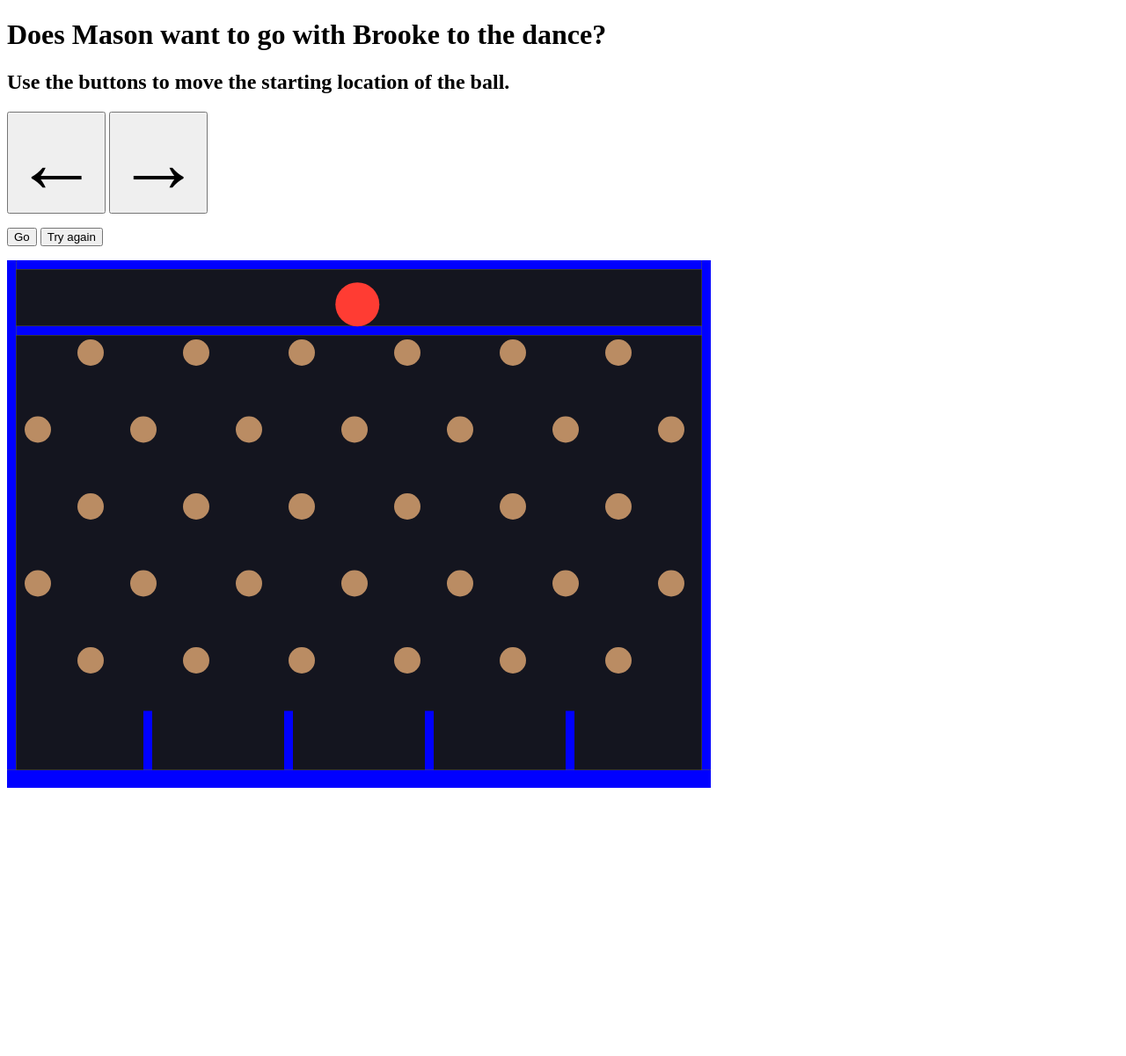
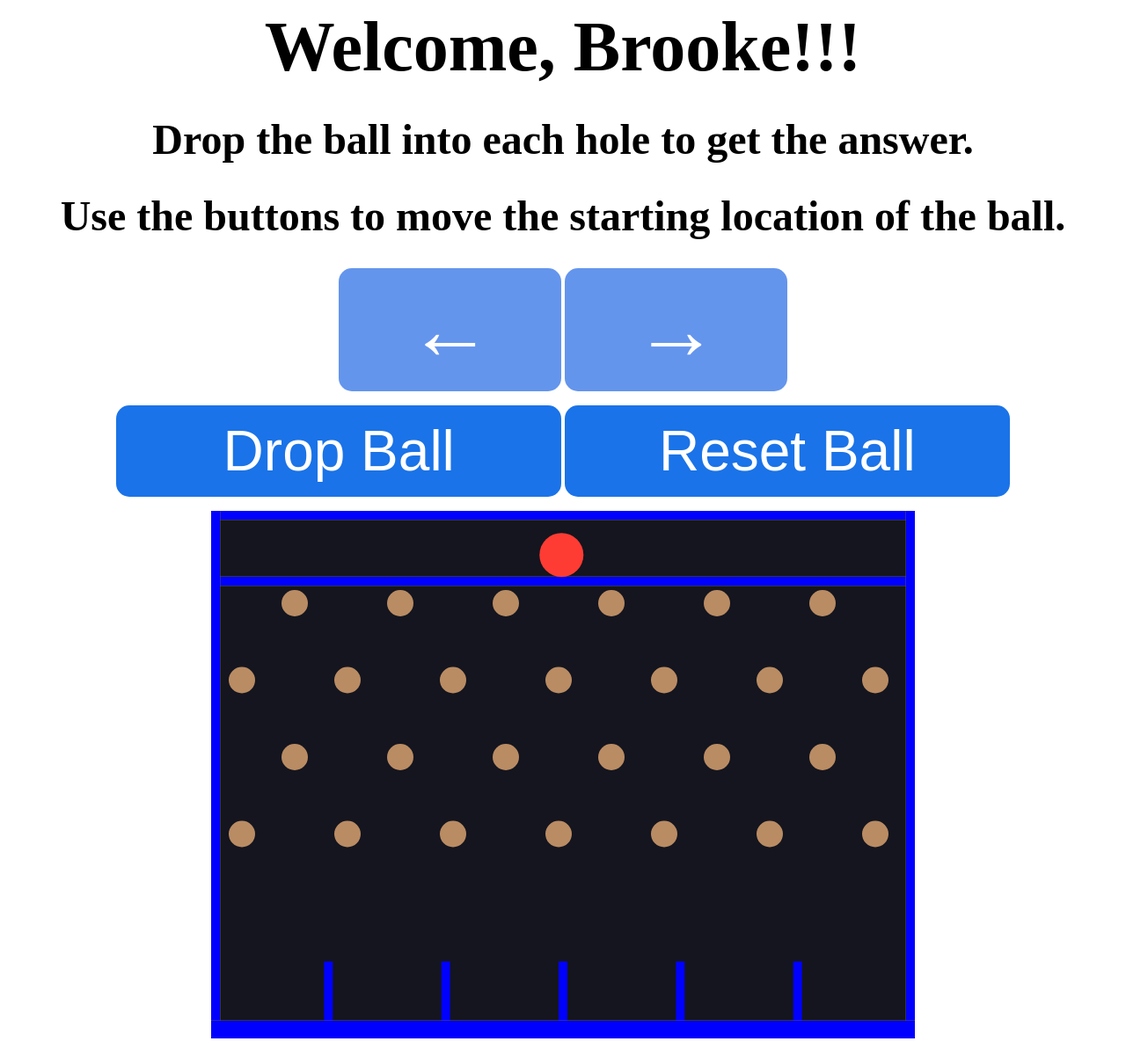
Before and after one commit to mateyct/mateyct.github.io, a PHP site: page /dateAnswer/index.html in a window 1280 px wide. Shown: the whole page at 88% size. Before the commit the page ends 896 px from the top, so only its background shows below. Run offline with PHP 8.4, Linux system fonts and the light colour scheme.

Commit message:
finished?

```diff
--- a/dateAnswer/index.html
+++ b/dateAnswer/index.html
@@ -16,19 +16,24 @@
 
 <body>
   <!-- your content here... -->
-  <h1>Does Mason want to go with Brooke to the dance?</h1>
-  <h2>Use the buttons to move the starting location of the ball.</h2>
+  <h1 class="top-text">Welcome, Brooke!!!</h1>
+  <h1>Drop the ball into each hole to get the answer.</h1>
+  <h1>Use the buttons to move the starting location of the ball.</h1>
   <script src="matter.js"></script>
 
-  <p>
+  <p class="direction-buttons">
     <button id="leftButton" class="move-button">←</button>
     <button id="rightButton" class="move-button">→</button>
   </p>
 
-  <p>
-    <button id="goButton" class="control-button">Go</button>
-    <button id="refreshButton" class="control-button">Try again</button>
+  <p class="control-container">
+    <button id="goButton" class="control-button">Drop Ball</button>
+    <button id="refreshButton" class="control-button">Reset Ball</button>
   </p>
+  <p class="img-center">
+    <img src="images/valentines.jpg" alt="valentinesPoster" id="resultImage"/>
+  </p>
+  <p class="canvas-container"></p>
   <script>
     // module aliases
     var Engine = Matter.Engine,
@@ -51,8 +56,8 @@
 
     // create a renderer
     var render = Render.create({
-        element: document.body,
-        engine: engine
+        element: document.querySelector(".canvas-container"),
+        engine: engine,
     });
     render.options.wireframes = false;
     // create two boxes and a ground
@@ -79,16 +84,18 @@
     var bounds = [ledge, ceiling, leftWall, rightWall];
     var running = false;
 
+    var succesFlags = [false, false, false, false, false, false];
+
     Composite.add(engine.world, bounds);
 
     let objectArray = [];
 
-    for(let i = 0; i < 5; i++) {
+    for(let i = 0; i < 4; i++) {
       for (let j = 0; j < ((i % 2 ==0) ? 6 : 7); j++) {
-        let toAdd = Bodies.circle( ((i % 2 ==0) ? (600 / 10) : 0) + 35 + j * (600 / 5),  105 + i * (700 / 8), 15, {
+        let toAdd = Bodies.circle( ((i % 2 == 0) ? (600 / 10) : 0) + 35 + j * (600 / 5),  105 + i * (700 / 8), 15, {
           isStatic : true,
           friction: .001,
-          restitution: .5,
+          restitution: 1,
           collisionFilter: {
             category: pegCategory
           },
@@ -100,8 +107,8 @@
       }
     }
 
-    for(let i = 0; i < 4; i++) {
-      let toAdd = Bodies.rectangle((i + 1) * (800 / 5), 550 , 10, 75, {
+    for(let i = 0; i < 5; i++) {
+      let toAdd = Bodies.rectangle((i + 1) * (800 / 6), 550 , 10, 75, {
         isStatic: true,
         render: {
           fillStyle: "#0000ff"
@@ -110,13 +117,27 @@
       objectArray.push(toAdd);
     }
 
+    let goalImages = [
+      "images/y.png",
+      "images/e.png",
+      "images/s.png",
+      "images/!.png",
+      "images/!.png",
+      "images/!.png"
+    ];
+
     let sensors = [];
-    for(let i = 0; i < 5; i++) {
-      let toAdd = Bodies.rectangle(((i * 2) + 1) * (800 / 10), 575 , (800 / 5), 50, {
+    for(let i = 0; i < 6; i++) {
+      let toAdd = Bodies.rectangle(((i * 2) + 1) * (800 / 12), 575 , (800 / 6), 50, {
         isStatic: true,
         isSensor: true,
         render: {
-          fillStyle: "transparent"
+          fillStyle: "transparent",
+          sprite: {
+            xScale: .15,
+            yScale: .15,
+            yOffset: .15
+          }
         },
         collisionFilter: {
           category: goalCategory
@@ -149,74 +170,88 @@
       running = true;
     });
 
-    var functionList = [
-      () => {
-        console.log("first");
-        circle.collisionFilter.mask = defaultCategory;
-        circle.restitution = 0;
-      },
-      () => {
-        console.log("2");
-        circle.collisionFilter.mask = defaultCategory;
-        circle.restitution = 0;
-      },
-      () => {
-        console.log("3");
-        circle.collisionFilter.mask = defaultCategory;
-        circle.restitution = 0;
-      },
-      () => {
-        console.log("4");
-        circle.collisionFilter.mask = defaultCategory;
-        circle.restitution = 0;
-      },
-      () => {
-        console.log("5");
-        circle.collisionFilter.mask = defaultCategory;
-        circle.restitution = 0;
-      }
-    ];
-
     Events.on(engine, 'collisionStart', function(event) {
         var pairs = event.pairs;
 
         for (var i = 0, j = pairs.length; i != j; ++i) {
             var pair = pairs[i];
             if (pair.bodyA === circle) {
+              let bodyB = pair.bodyB;
                 if(pair.bodyB === sensors[0]) {
-                  functionList[0]();
+                  bodyB.render.sprite.texture = goalImages[0];
+                  circle.restitution = 0;
+                  succesFlags[0] = true;
                 }
                 if(pair.bodyB === sensors[1]) {
-                  functionList[1]();
+                  bodyB.render.sprite.texture = goalImages[1];
+                  circle.restitution = 0;
+                  succesFlags[1] = true;
                 }
                 if(pair.bodyB === sensors[2]) {
-                  functionList[2]();
+                  bodyB.render.sprite.texture = goalImages[2];
+                  circle.restitution = 0;
+                  succesFlags[2] = true;
                 }
                 if(pair.bodyB === sensors[3]) {
-                  functionList[3]();
+                  bodyB.render.sprite.texture = goalImages[3];
+                  circle.restitution = 0;
+                  succesFlags[3] = true;
                 }
                 if(pair.bodyB === sensors[4]) {
-                  functionList[4]();
+                  bodyB.render.sprite.texture = goalImages[4];
+                  circle.restitution = 0;
+                  succesFlags[4] = true;
+                }
+                if(pair.bodyB === sensors[5]) {
+                  bodyB.render.sprite.texture = goalImages[5];
+                  circle.restitution = 0;
+                  succesFlags[5] = true;
                 }
             }
             else if (pair.bodyB === circle) {
-              if(pair.bodyA === sensors[0]) {
-                  functionList[0]();
+                let bodyA = pair.bodyA;
+                if(pair.bodyA === sensors[0]) {
+                  bodyA.render.sprite.texture = goalImages[0];
+                  circle.restitution = 0;
+                  succesFlags[0] = true;
                 }
                 if(pair.bodyA === sensors[1]) {
-                  functionList[1]();
+                  bodyA.render.sprite.texture = goalImages[1];
+                  circle.restitution = 0;
+                  succesFlags[1] = true;
                 }
                 if(pair.bodyA === sensors[2]) {
-                  functionList[2]();
+                  bodyA.render.sprite.texture = goalImages[2];
+                  circle.restitution = 0;
+                  succesFlags[2] = true;
                 }
                 if(pair.bodyA === sensors[3]) {
-                  functionList[3]();
+                  bodyA.render.sprite.texture = goalImages[3];
+                  circle.restitution = 0;
+                  succesFlags[3] = true;
                 }
                 if(pair.bodyA === sensors[4]) {
-                  functionList[4]();
+                  bodyA.render.sprite.texture = goalImages[4];
+                  circle.restitution = 0;
+                  succesFlags[4] = true;
                 }
+                if(pair.bodyA === sensors[5]) {
+                  bodyA.render.sprite.texture = goalImages[5];
+                  circle.restitution = 0;
+                  succesFlags[5] = true;
+                }
+              }
             }
-        }
+            let showImg = true;
+            for(let i = 0; i < succesFlags.length; i++) {
+              if(!succesFlags[i]) {
+                showImg = false;
+                break;
+              }
+            }
+            if(showImg) {
+              document.getElementById("resultImage").style.display = "unset";
+            }
     });
     document.getElementById("leftButton").addEventListener("click", (e) => {
       if(!running)
@@ -226,12 +261,20 @@
       if(!running)
       Body.applyForce(circle, circle.position, Matter.Vector.create(.004 * circle.mass, 0));
     });
-
+  </script>
+  <script>
+    // set refresh button
+    document.getElementById("refreshButton").addEventListener("click", () => {
+      Body.setPosition(circle, Matter.Vector.create(400, 25));
+      Body.set(circle, {
+        friction: .001,
+        restitution: 0
+      });
+      circle.collisionFilter.mask = defaultCategory | goalCategory | pegCategory;
+      running = false;
+      Composite.add(engine.world, ledge);
+    });
   </script>
 
-  <script>
-    // set refresh button
-    document.getElementById("refreshButton").addEventListener("click", () => {location.reload()});
-  </script>
 </body>
 </html>
--- a/dateAnswer/styles.css
+++ b/dateAnswer/styles.css
@@ -1,7 +1,57 @@
 .control-button {
+    background-color: #1a73e8;
+    border: none;
+    color: white;
+    width: 40%;
+    padding: 15px;
+    font-size: 4em;
+    border-radius: 15px;
+}
+.control-button:hover {
+    background-color: #155bb8;
+}
 
+.control-container {
+    text-align: center;
 }
 
 .move-button {
     font-size:  6em;
+    background-color: cornflowerblue;
+    border: none;
+    border-radius: 15px;
+    max-width: 30%;
+    width: 20%;
+    padding: 15px;
+    color: white;
 }
+
+.move-button:hover {
+    background-color: rgb(85, 125, 199);
+}
+
+.direction-buttons {
+    text-align: center;
+}
+.canvas-container {
+    text-align: center;
+}
+
+h1 {
+    text-align: center;
+    font-size: 3em;
+}
+button {
+    cursor: pointer;
+}
+.top-text {
+    font-size: 5em;
+    margin: 5px;
+}
+.img-center {
+    text-align: center;
+}
+.img-center img {
+    width: 70%;
+    display: none;
+}
```
Also changed, not shown: dateAnswer/images/!.png (added), dateAnswer/images/e.png (added), dateAnswer/images/s.png (added), dateAnswer/images/valentines.jpg (added), dateAnswer/images/y.png (added).
